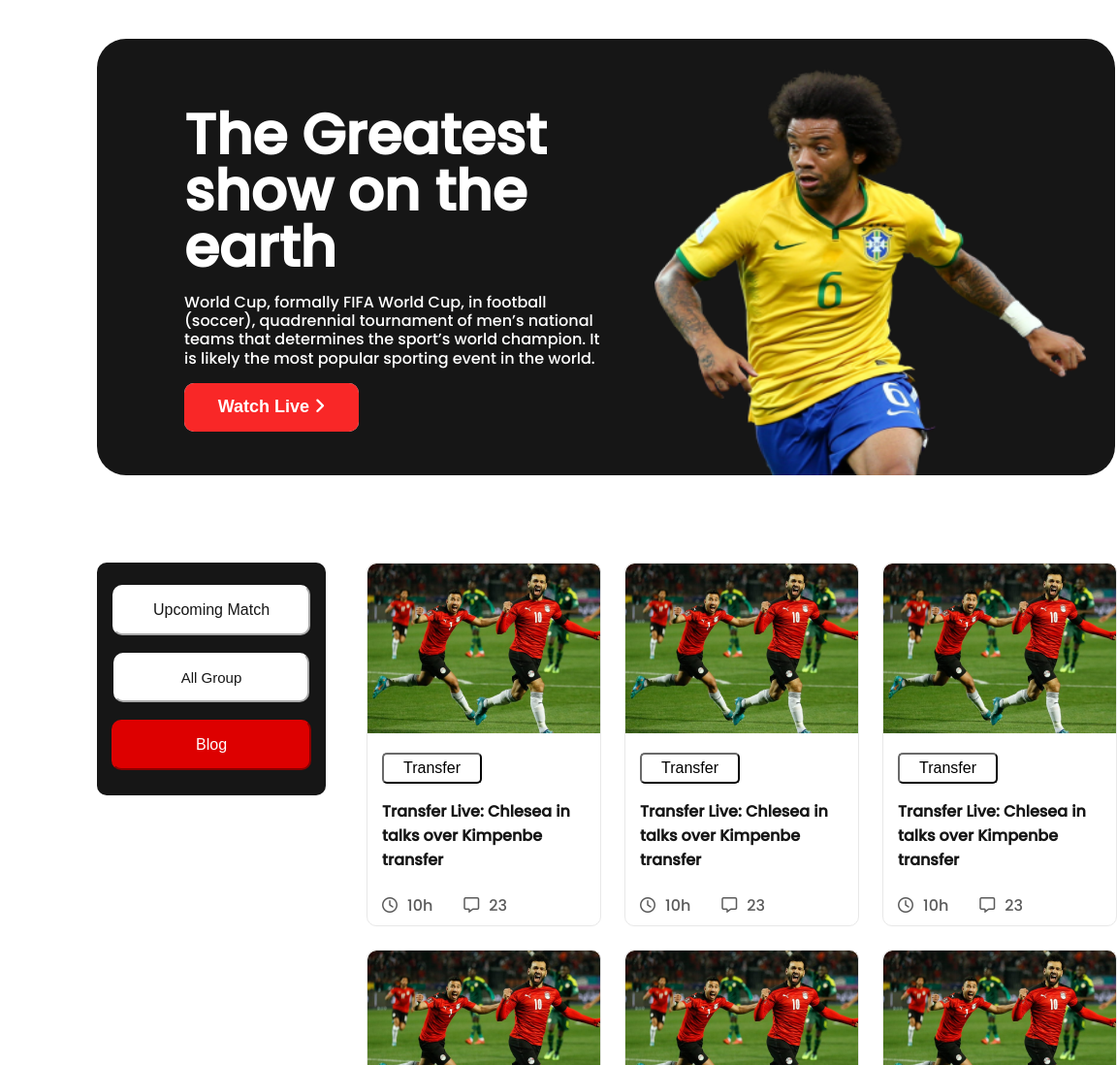
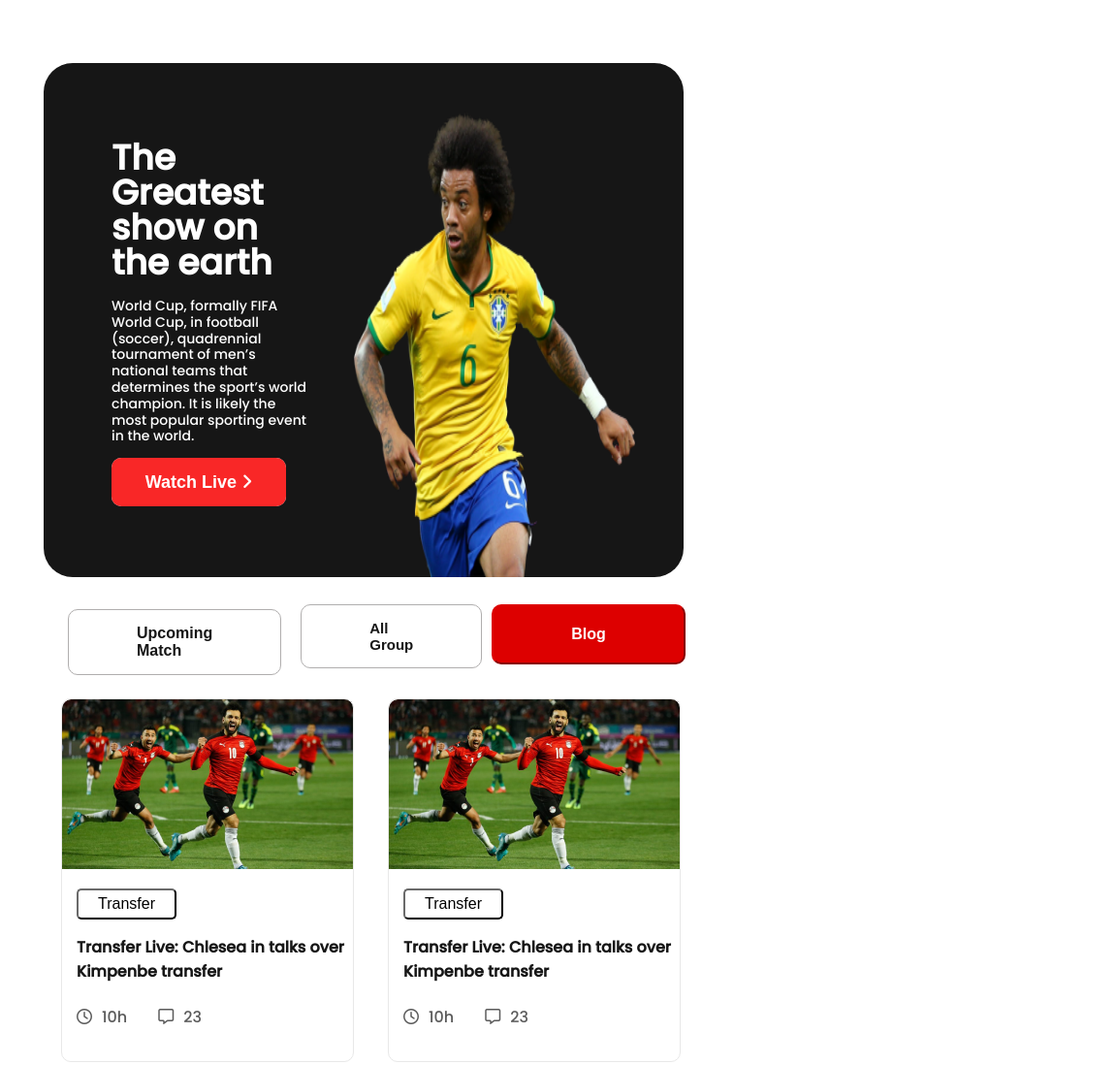
Before and after one commit to Rimaakter1/Assignment-2, a plain HTML site: page index.html in a window 768 px wide. Shown: the top 1098 px of the page at 97% size, 1152 px wide, since content can reach past the window. Drawn offline with Linux system fonts and the light colour scheme; a web font is replaced by a local one.

Commit message:
media query commit

```diff
--- a/index.html
+++ b/index.html
@@ -51,9 +51,15 @@
 
         <section class="blog-section">
             <aside class="side-bar">
-                <a target="_blank" href="matches.html"><button class="match-btn">Upcoming Match</button></a>
-                <a target="_blank" href="group.html"> <button class="group-btn">All Group</button></a>
-                <a target="_blank" href="index.html"> <button class="blog-btn">Blog</button></a>
+                <div>
+                    <a target="_blank" href="matches.html"><button class="match-btn">Upcoming Match</button></a>
+                </div>
+                <div>
+                    <a target="_blank" href="group.html"> <button class="group-btn">All Group</button></a>
+                </div>
+                <div>
+                    <a target="_blank" href="index.html"> <button class="blog-btn">Blog</button></a>
+                </div>
             </aside>
             <div class="blog-details">
                 <div class="blogs">
@@ -122,7 +128,7 @@
                             <p class="comment"><i class="fa-regular fa-message"></i>23</p>
                         </div>
                     </article>
-                    <article class="blog">
+                    <article class="blog blog-element">
 
                         <div class="blog-text">
                             <button>Transfer</button>
@@ -133,7 +139,7 @@
                             <p class="comment"><i class="fa-regular fa-message"></i>23</p>
                         </div>
                     </article>
-                    <article class="blog">
+                    <article class="blog blog-element">
 
                         <div class="blog-text">
                             <button>Transfer</button>
@@ -144,8 +150,7 @@
                             <p class="comment"><i class="fa-regular fa-message"></i>23</p>
                         </div>
                     </article>
-                    <article class="blog">
-
+                    <article class="blog blog-element">
                         <div class="blog-text">
                             <button>Transfer</button>
                             <p>Transfer Live: Chlesea in talks over Kimpenbe transfer</p>
--- a/style.css
+++ b/style.css
@@ -45,7 +45,7 @@ body {
 }
 
 .banner-description h1 {
-    position: relative;
+    /* position: relative; */
     font-size: 58px;
     color: #FFFFFF;
     margin-top: 70px;
@@ -163,6 +163,7 @@ body {
     padding: 15px 40px;
     margin-top: 23px;
     font-size: 16px;
+    font-weight: bold;
     color: #161616;
 
 }
@@ -175,6 +176,7 @@ body {
     padding: 15px 68px;
     margin-top: 18px;
     font-size: 15px;
+    font-weight: bold;
     color: #161616;
 
 }
@@ -186,6 +188,7 @@ body {
     padding: 15px 85px;
     color: #FFFFFF;
     margin-top: 18px;
+    font-weight: bold;
     font-size: 16px;
 }
 
@@ -290,6 +293,7 @@ body {
     padding: 15px 40px;
     margin-top: 23px;
     font-size: 16px;
+    font-weight: bold;
     color: #FFFFFF;
 }
 
@@ -302,6 +306,7 @@ body {
     padding: 15px 85px;
     margin-top: 18px;
     font-size: 15px;
+    font-weight: bold;
     color: #161616;
 
 }
@@ -377,6 +382,7 @@ body {
     padding: 15px 68px;
     margin-top: 18px;
     font-size: 15px;
+    font-weight: bold;
     color: #161616;
 
 }
@@ -618,10 +624,10 @@ hr {
         outline: 1px solid red;
     } */
 
-    body {
+    /* body {
         margin: 0;
         padding: 0;
-    }
+    } */
 
     .top-banner {
         display: flex;
@@ -689,9 +695,6 @@ hr {
         padding: 15px 55px;
     }
 
-
-
-
     .footer {
         /* display: none; */
         width: 100%;
@@ -714,11 +717,139 @@ hr {
     .footer-text {
         display: flex;
         flex-direction: column;
-
         margin-left: 5px;
         margin-right: 0;
         font-size: 15px;
+    }
+
+}
+
+@media only screen and (min-width:689px)and (max-width:1024px) {
+
+    /* * {
+        outline: 1px solid red;
+    } */
+
+    body {
+        margin: 0;
+        padding: 0;
+    }
+
+    .top-banner {
+        width: 660px;
+        height: 530px;
+        margin-left: 45px;
+        margin-bottom: -80px;
+        margin-top: 65px;
+    }
+
+    .banner-img img {
+        width: 290px;
+        height: 480px;
+        margin-left: 15px;
+        margin-top: 50px;
+        padding-right: 20px;
+    }
+
+    .banner-description {
+        margin-left: 70px;
+        margin-right: 30px;
+    }
+
+    .banner-description h1 {
+        font-size: 36px;
+        margin-top: 80px;
 
     }
 
+    .banner-description p {
+        font-size: 14px;
+        color: #FFFFFF;
+        line-height: 1.2;
+
+
+    }
+
+    .blogs {
+        display: grid;
+        grid-template-columns: repeat(2, 1fr);
+        row-gap: 40px;
+    }
+
+    .blog {
+        width: 300px;
+        margin-left: -5px;
+        margin-right: 16px;
+
+
+    }
+
+    .blog-section {
+        display: flex;
+        flex-direction: column;
+
+    }
+
+    .side-bar {
+        background: none;
+        display: flex;
+        flex-direction: row;
+        margin-left: 50px;
+
+    }
+
+    .match-btn {
+        margin-left: 5px;
+        border: 1px solid #b0aeae;
+        padding: 15px 70px;
+        text-align: start;
+
+    }
+
+    .group-btn {
+        margin-left: 20px;
+        border: 1px solid #b0aeae;
+        padding: 15px 70px;
+        text-align: start;
+
+
+    }
+
+    .blog-btn {
+        margin-left: 10px;
+        padding: 20px 80px;
+        text-align: start;
+
+
+    }
+
+    .view-btn {
+
+        display: block;
+    }
+
+    .footer-text {
+        display: flex;
+        flex-direction: row;
+
+        margin-left: 15px;
+        margin-right: 5px;
+    }
+
+    .footer-text p {
+        padding: 5px;
+
+    }
+
+    .blog-element {
+        display: none;
+    }
+
+    .footer {
+        width: 100%;
+    }
+
+    hr {
+        width: 680px;
+    }
 }
```
